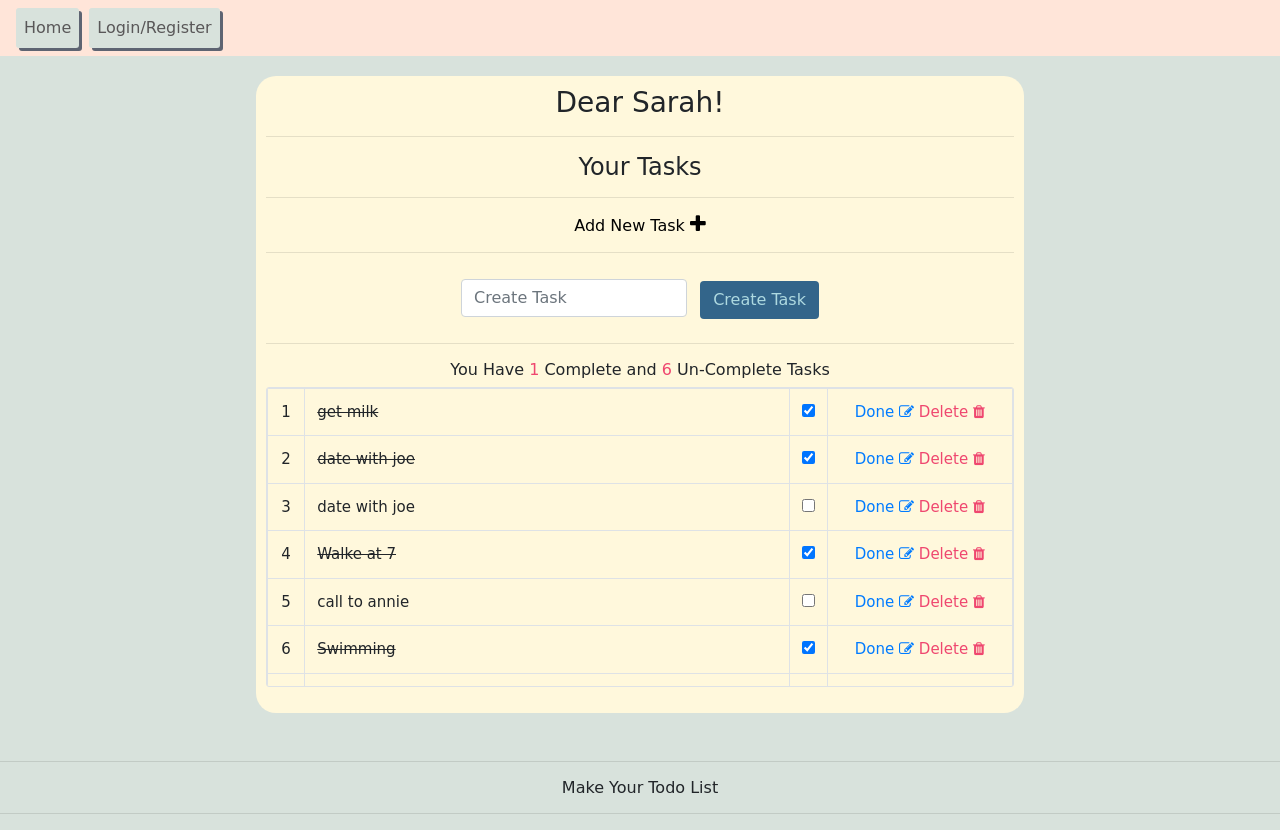
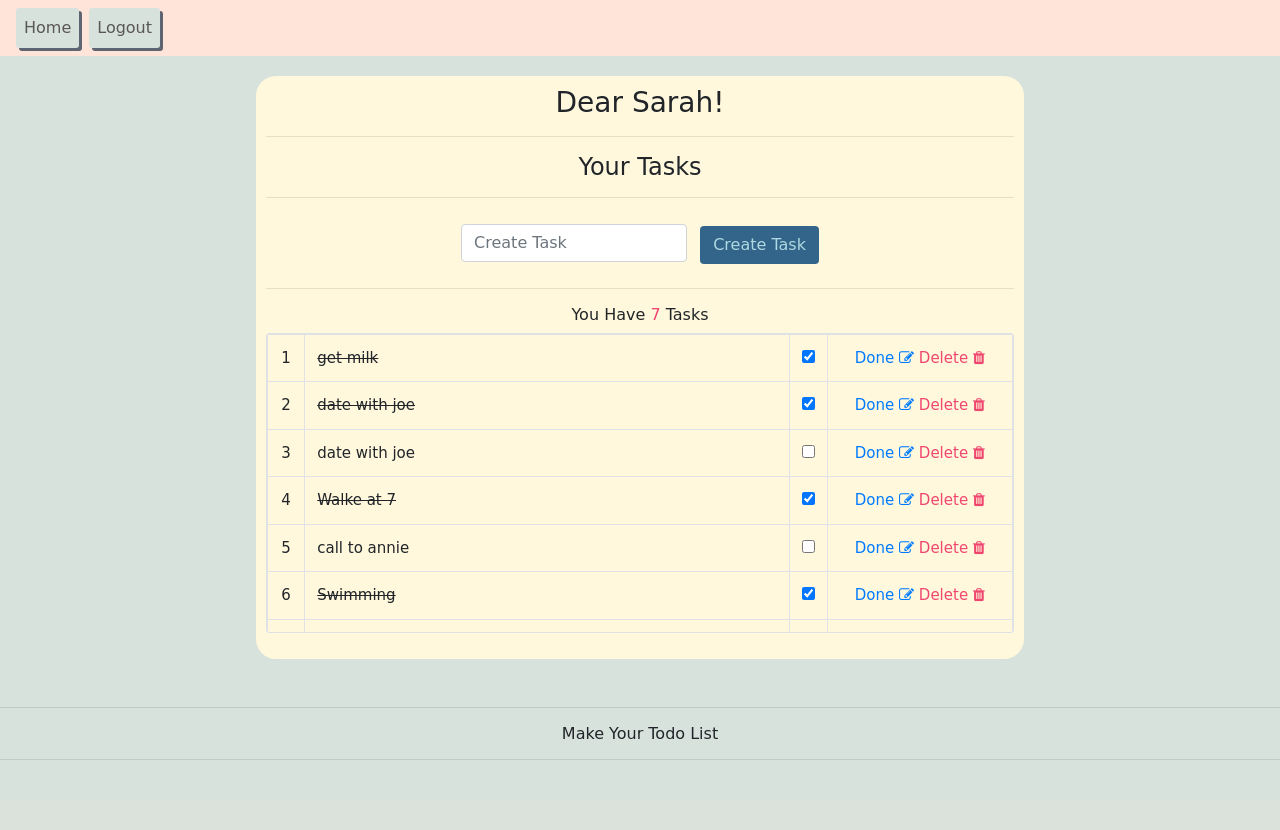
Before and after one commit to faatemehch/todoList_WithAjax, a Django app: page / in a window 1280 px wide. After the commit the page ends 760 px from the top, so only its background shows below. Run offline with Django 3.2, Linux system fonts and the light colour scheme; a user stored in the database is signed in; data comes from the database, SQL or seed files in the repository; both versions use the stored data as it was after the commit; some libraries are stand-ins or nearby versions; some web fonts are replaced.

Commit message:
login register user

```diff
--- a/task/templates/task/task_list.html
+++ b/task/templates/task/task_list.html
@@ -5,10 +5,10 @@
         <hr>
         <h4 class="text-center">Your Tasks</h4>
         <hr>
-        <h6 class="text-center">
-            <a href="creatTask.html"> Add New Task <i class="fa fa-plus" style="font-size:20px"></i></a>
-        </h6>
-        <hr>
+{#        <h6 class="text-center">#}
+{#            <a href="creatTask.html"> Add New Task <i class="fa fa-plus" style="font-size:20px"></i></a>#}
+{#        </h6>#}
+{#        <hr>#}
         <div class="text-center">
             <form class="form-inline text-center" id="search_form" method="post" data-url="{% url 'task_list' %}">
                 {% csrf_token %}
@@ -21,8 +21,7 @@
         <div>
             <div id="task_count">
                 <h6 class="text-center">You Have
-                    <span>1</span> Complete and
-                    <span>6</span> Un-Complete Tasks</h6>
+                    <span>{{ tasks.count }}</span> Task{{ tasks.count|pluralize:'s' }}</h6>
             </div>
 
             <table class="table table-bordered" id="task_list">
@@ -102,11 +101,19 @@
                     url: url,
                     dataType: 'json',
                     success: function (response) {
-                        $('#task_list').append(
-                            '<tr id=' + response.task.id + '><td class="text-center numbering_table"> ' + table_row_count + ' </td><td colspan="2" class="task_title">'
-                            + response.task.task_title +
-                            ' </td> <td colspan="2" class="task_complete"><input type="checkbox"></td> <td class="text-center"> <a href="creatTask.html" class="delete_task" data-id=' + response.task.id + '> Done <li class="fa fa-edit"></li> </a> <a href="#" class="update_task" data-id=' + response.task.id + '>Delete<li class="fa fa-trash"></li> </a> </td> </tr>'
-                        )
+                        if (response.task.complete === true) {
+                            $('#task_list').append(
+                                '<tr id=' + response.task.id + '><td class="text-center numbering_table"> ' + table_row_count + ' </td><td colspan="2" class="task_title">'
+                                + response.task.task_title +
+                                ' </td> <td colspan="2" class="task_complete"><input type="checkbox"></td> <td class="text-center"> <a href="" class="delete_task" data-id=' + response.task.id + '> Done <li class="fa fa-edit"></li> </a> <a href="#" class="update_task" data-id=' + response.task.id + '>Delete<li class="fa fa-trash"></li> </a> </td> </tr>'
+                            )
+                        } else {
+                            $('#task_list').append(
+                                '<tr id=' + response.task.id + '><td class="text-center numbering_table"> ' + table_row_count + ' </td><td colspan="2" class="task_title"><del>'
+                                + response.task.task_title +
+                                ' </del></td> <td colspan="2" class="task_complete"><input type="checkbox" checked></td> <td class="text-center"> <a href="creatTask.html" class="delete_task" data-id=' + response.task.id + '> Done <li class="fa fa-edit"></li> </a> <a href="#" class="update_task" data-id=' + response.task.id + '>Delete<li class="fa fa-trash"></li> </a> </td> </tr>'
+                            )
+                        }
                     }
                 })
             })
--- a/task/urls.py
+++ b/task/urls.py
@@ -1,8 +1,14 @@
 from django.urls import path
-from .views import task_list, delete_task, complete_task
+
+from todoList_WithAjax import settings
+from .views import task_list, delete_task, complete_task, CostumeLoginView, RegisterView
+from django.contrib.auth.views import LogoutView
 
 urlpatterns = [
     path( '', task_list, name='task_list' ),
-    path( 'delete_task/<int:pk>' , delete_task, name = 'delete_task' ),
-    path( 'complete_task/<int:pk>' , complete_task, name = 'complete_task' ),
+    path( 'delete_task/<int:pk>', delete_task, name='delete_task' ),
+    path( 'complete_task/<int:pk>', complete_task, name='complete_task' ),
+    path( 'login/', CostumeLoginView.as_view(), name='login' ),
+    path( 'register/', RegisterView.as_view(), name='register' ),
+    path( 'logout/', LogoutView.as_view( next_page='login' ), name='logout' ),
 ]
--- a/task/views.py
+++ b/task/views.py
@@ -1,12 +1,17 @@
+from django.contrib.auth import login
+from django.contrib.auth.decorators import login_required
+from django.contrib.auth.forms import UserCreationForm
+from django.contrib.auth.views import LoginView
 from django.shortcuts import render, redirect
-from django.views.decorators.csrf import csrf_exempt
-
+from django.urls import reverse_lazy
+from django.views.generic import FormView
 from .models import Task
 from .forms import TaskForm
 from django.http import JsonResponse
 from django.forms.models import model_to_dict
 
 
+@login_required( login_url='login' )
 def task_list(request):
     tasks = Task.objects.filter( user=request.user ).all().order_by( 'date_added' )
     task_form = TaskForm( request.POST or None )
@@ -25,7 +30,7 @@ def task_list(request):
     return render( request, 'task/task_list.html', context )
 
 
-# @csrf_exempt
+@login_required( login_url='login' )
 def delete_task(request, **kwargs):
     task = Task.objects.filter( user=request.user, id=kwargs['pk'] ).first()
     if task is not None:
@@ -39,6 +44,7 @@ def delete_task(request, **kwargs):
     return render( request, 'task/task_list.html', context )
 
 
+@login_required( login_url='login' )
 def complete_task(request, **kwargs):
     task = Task.objects.filter( user=request.user, id=kwargs['pk'] ).first()
     if task is not None:
@@ -49,8 +55,39 @@ def complete_task(request, **kwargs):
         task.save()
         return JsonResponse( {'task': model_to_dict( task )}, status=200 )
 
-    # context = {
-    #     'tasks': Task.objects.filter( user=request.user ).all().order_by( 'date_added' ),
-    #     'task_form': TaskForm( request.POST or None )
-    # }
-    # return render( request, 'task/task_list.html', context )
+    context = {
+        'tasks': Task.objects.filter( user=request.user ).all().order_by( 'date_added' ),
+        'task_form': TaskForm( request.POST or None )
+    }
+    return render( request, 'task/task_list.html', context )
+
+
+class CostumeLoginView( LoginView ):
+    fields = '__all__'
+    template_name = 'auth/login.html'
+    redirect_authenticated_user = True
+
+    def get_success_url(self):
+        return reverse_lazy( 'task_list' )
+
+    def get(self, *args, **kwargs):
+        if self.request.user.is_authenticated:
+            return redirect( 'login/' )
+        return super( CostumeLoginView, self ).get( *args, **kwargs )
+
+
+class RegisterView( FormView ):
+    form_class = UserCreationForm
+    template_name = 'auth/register.html'
+    success_url = reverse_lazy( 'task_list' )
+
+    def get(self, *args, **kwargs):
+        if self.request.user.is_authenticated:
+            return redirect( 'task_list' )
+        return super( RegisterView, self ).get( *args, **kwargs )
+
+    def form_valid(self, form):
+        user = form.save()
+        if user is not None:
+            login( self.request, user )
+        return super( RegisterView, self ).form_valid( form )
--- a/templates/base/mainLayout.html
+++ b/templates/base/mainLayout.html
@@ -31,9 +31,16 @@
     </button>
     <div class="collapse navbar-collapse" id="navbarNavAltMarkup">
         <div class="navbar-nav">
-            <a class="nav-item nav-link active" href="todo_list.html">Home<span class="sr-only">(current)</span></a>
-            <a class="nav-item nav-link active" href="Login_register.html">Login/Register<span
-                    class="sr-only">(current)</span></a>
+            <a class="nav-item nav-link active" href="{% url 'task_list' %}">Home<span class="sr-only">(current)</span></a>
+            {% if not request.user.is_authenticated %}
+                <a class="nav-item nav-link active" href="{% url 'login' %}">Login<span
+                        class="sr-only">(current)</span></a>
+                <a class="nav-item nav-link active" href="{% url 'register' %}">Register<span
+                        class="sr-only">(current)</span></a>
+            {% else %}
+                <a class="nav-item nav-link active" href="{% url 'logout' %}">Logout<span
+                        class="sr-only">(current)</span></a>
+            {% endif %}
             <!--            <a class="nav-item nav-link" href="#">Register</a>-->
         </div>
     </div>
--- a/todoList_WithAjax/settings.py
+++ b/todoList_WithAjax/settings.py
@@ -123,3 +123,4 @@ MEDIA_ROOT = os.path.join( BASE_DIR, 'static_cdn', 'media_root' )
 # https://docs.djangoproject.com/en/3.2/ref/settings/#default-auto-field
 
 DEFAULT_AUTO_FIELD = 'django.db.models.BigAutoField'
+LOGIN_URL = 'login'
```
Also changed, not shown: db.sqlite3.
